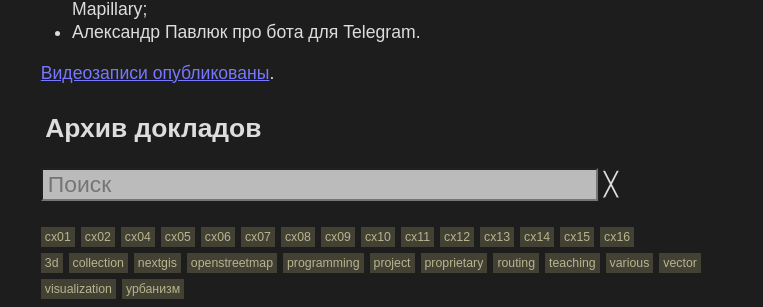
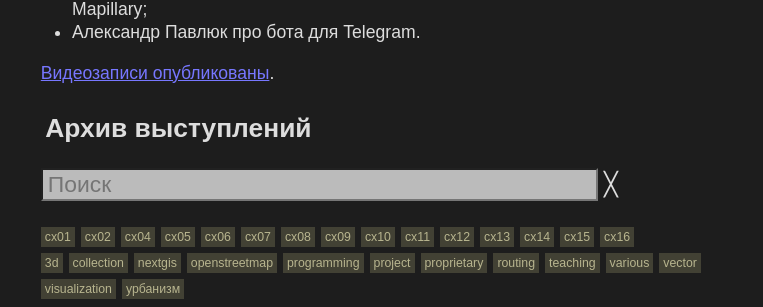
Before and after one commit to Zverik/schemotechnika, a Jekyll site: the page built from index.html, in a window 1280 px wide. Shown: the part 776-1083 px from the top of the page, without its empty margins (258-1021 px from the left). Built offline with Jekyll 4.4.1, drawn with Linux system fonts in a browser that asks for light colours; nearby versions of some CDN libraries.

Commit message:
Renamed talks

```diff
--- a/index.html
+++ b/index.html
@@ -17,7 +17,7 @@ title: Схемотехника
 {% endunless %}{% endif %}
 {% endfor %}
 
-<h2>Архив докладов</h2>
+<h2>Архив выступлений</h2>
 
 {% include talks.html %}
 
```
